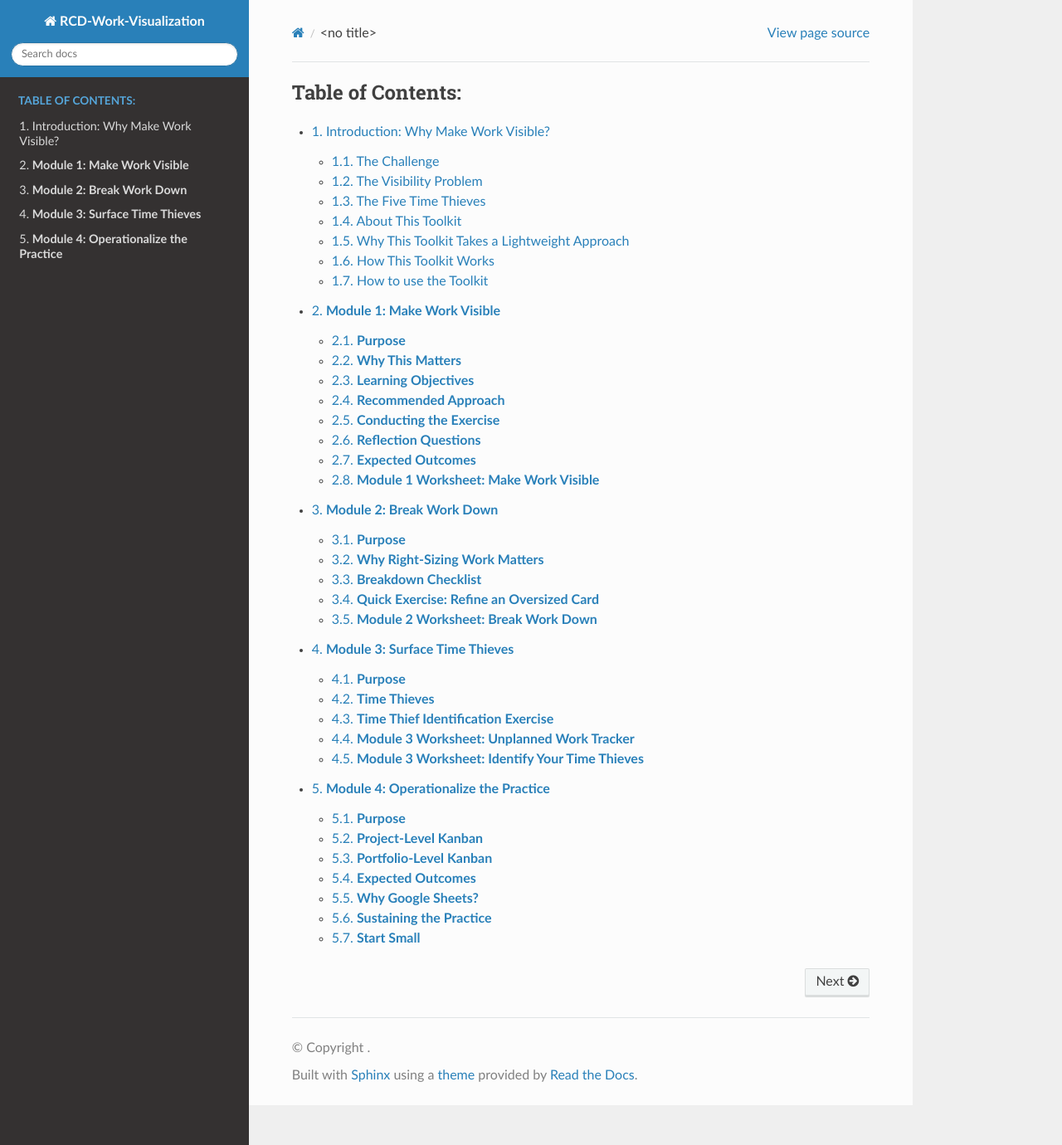
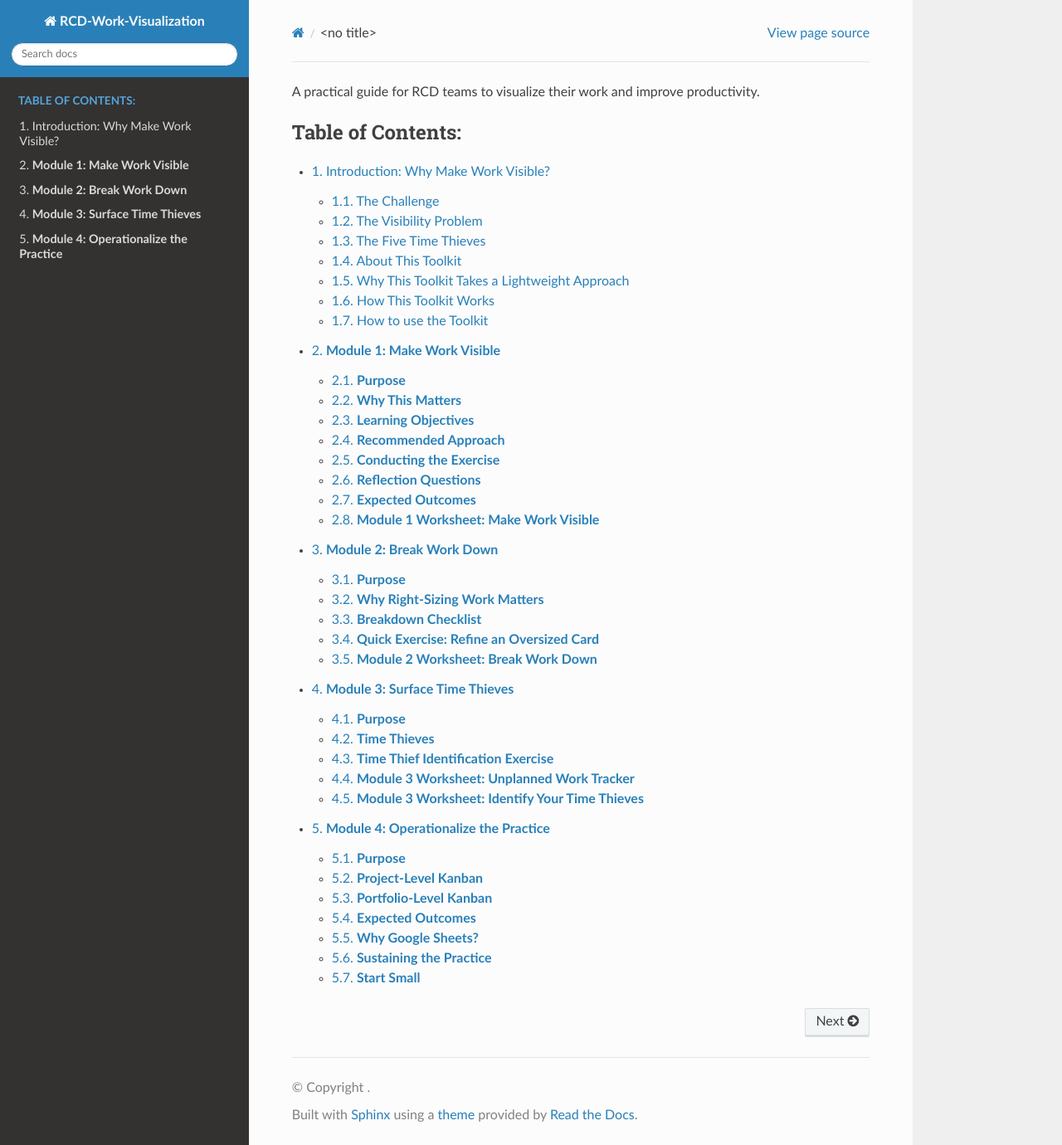
Before and after one commit to amaji/rcd-work-visualization, a Sphinx documentation site: the page built from source/index.rst, in a window 1280 px wide and 1380 px high. Shown: the whole window at 83% size. Built offline with Sphinx 7.4.7 and the Read the Docs theme 3.1.0, drawn with Linux system fonts in a browser that asks for light colours.

Commit message:
Add a description in index.rst

```diff
--- a/source/index.rst
+++ b/source/index.rst
@@ -3,7 +3,7 @@
 
 .. .. |project_caps| replace:: '%s' % project
 
-
+A practical guide for RCD teams to visualize their work and improve productivity.
 
 .. toctree::
    :maxdepth: 2
```
